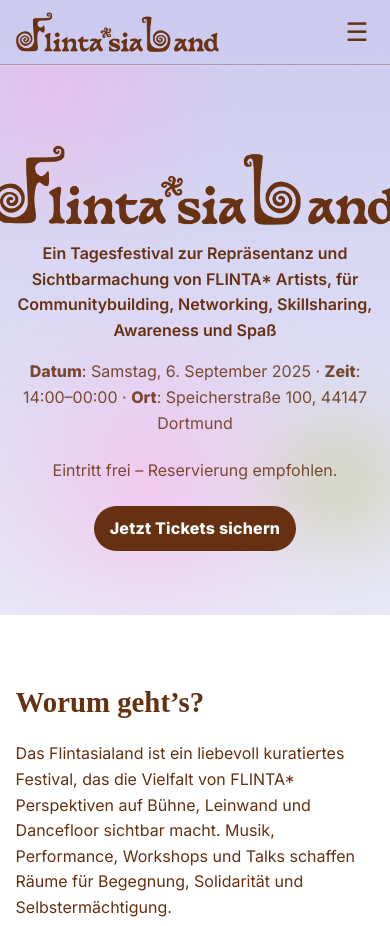
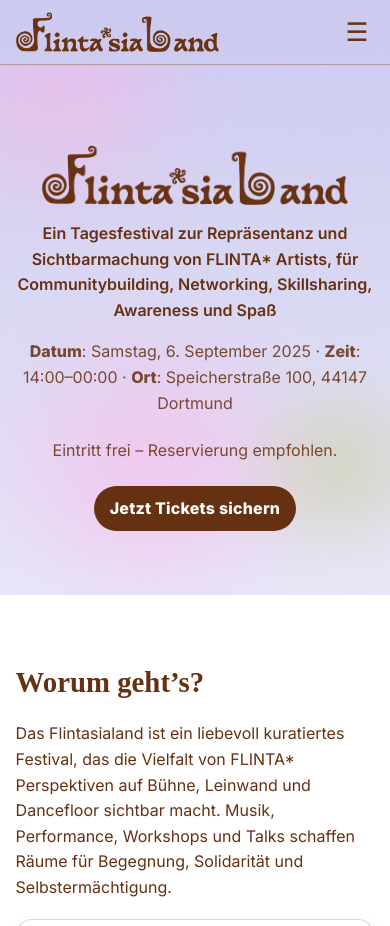
Before and after one commit to dehv/Flintasialand, a plain HTML site: page index.html in a window 390 px wide. Shown: the top 926 px of the page. Drawn offline with Linux system fonts and the light colour scheme; a web font is replaced by a local one.

Commit message:
Adjust hero logo image height in styles.css for improved responsiveness

```diff
--- a/styles.css
+++ b/styles.css
@@ -136,7 +136,7 @@ body {
   justify-content: center;
 }
 .hero-logo img {
-  height: clamp(80px, 15vw, 140px);
+  height: clamp(60px, 12vw, 120px);
   width: auto;
   filter: brightness(0) saturate(100%) invert(15%) sepia(99%) saturate(1065%) hue-rotate(357deg) brightness(98%) contrast(88%);
 }
```
